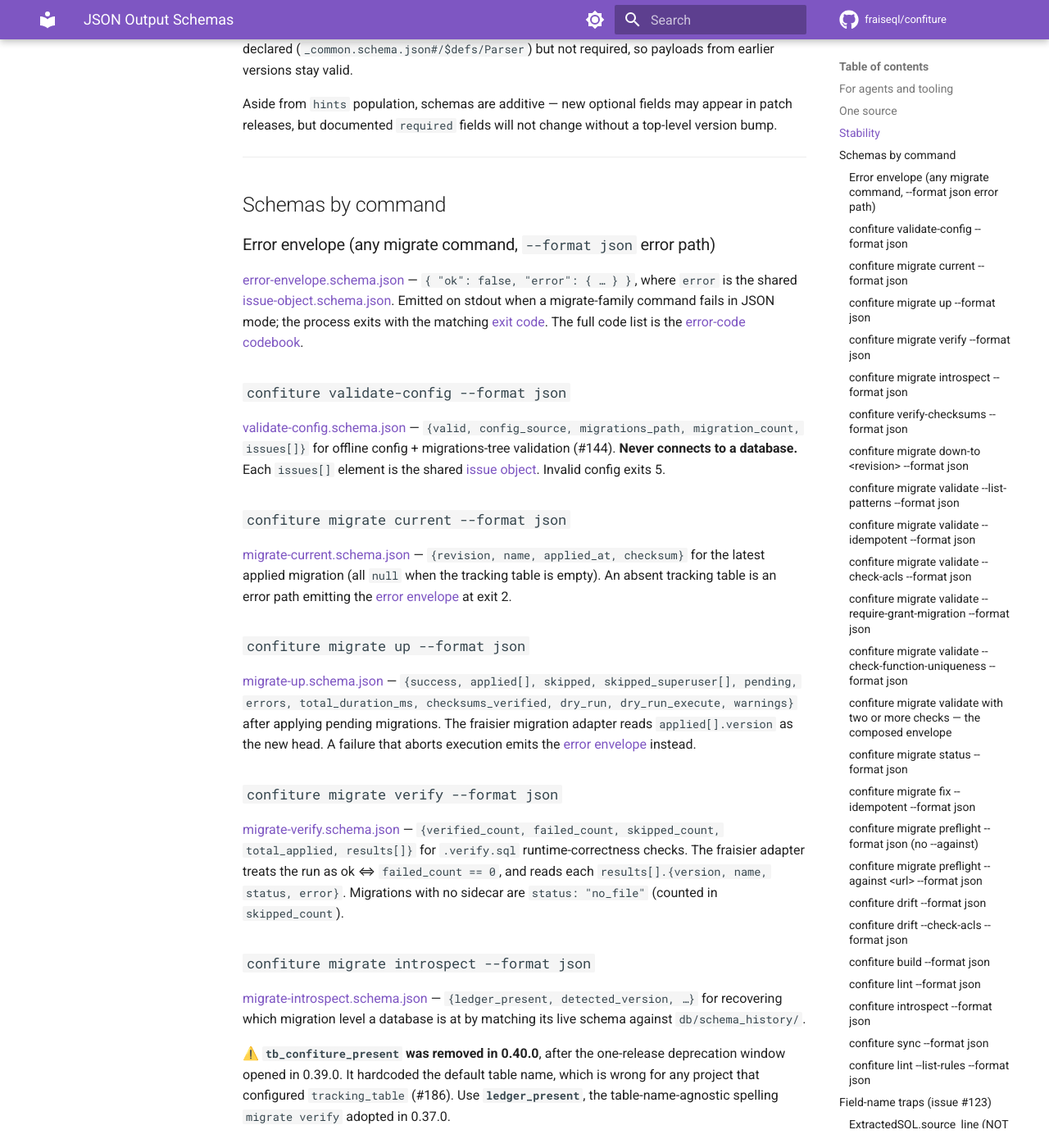
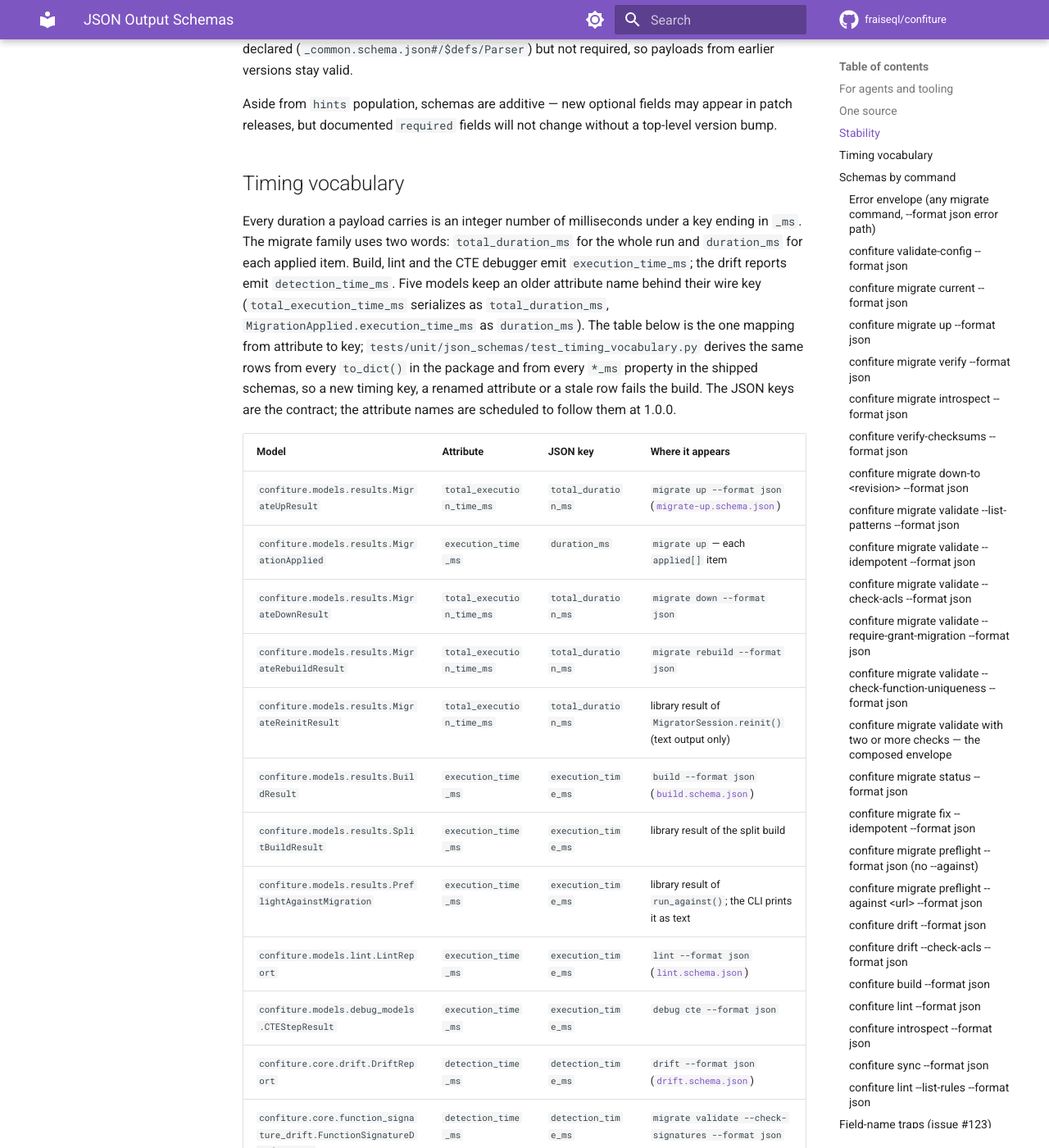
Before and after one commit to fraiseql/confiture, an MkDocs documentation site: the page built from docs/reference/json-schemas.md, in a window 1280 px wide and 1400 px high, scrolled down 1371 px. Shown: the whole window at 82% size. Built offline with MkDocs 1.6.1 and Material for MkDocs 9.7.7, drawn with Linux system fonts in a browser that asks for light colours; comment, search, counter and statistics services are not loaded; the version menu is left out; some of the changed text lies outside the part shown.

Commit message:
docs(schemas): one table maps every timing attribute to its JSON key, held by a test
[Phase 06, Cycle 6: CLEANUP]

## Changes
- `docs/reference/json-schemas.md` gains a "Timing vocabulary" section: the
  migrate family's `total_duration_ms` / `duration_ms`, the `execution_time_ms`
  of build, lint and the CTE debugger, the drift reports' `detection_time_ms`,
  and the five models whose attribute name differs from the key they emit —
  17 rows of model, attribute, key and where it appears
- `tests/unit/json_schemas/test_timing_vocabulary.py` derives the same rows
  from every `to_dict()` under `python/confiture` and from every `*_ms`
  property in the shipped schemas, so a new timing key, a renamed attribute or
  a stale row fails the build
- The attribute rename itself is deferred to the 1.0.0 freeze: the wire keys
  are the contract consumers read, and the rename is a library-API break

## Verification
✅ tests/unit/json_schemas tests/unit/docs: 128 passed
✅ ruff check / ruff format --check clean

Co-Authored-By: Claude Fable 5.1 <noreply@anthropic.com>
Claude-Session: https://claude.ai/code/session_016R3jK5NAEwxwjL1ccAqE9L

```diff
--- a/docs/reference/json-schemas.md
+++ b/docs/reference/json-schemas.md
@@ -61,6 +61,41 @@ but not required, so payloads from earlier versions stay valid.
 Aside from `hints` population, schemas are additive — new optional fields
 may appear in patch releases, but documented `required` fields will not
 change without a top-level version bump.
+
+## Timing vocabulary
+
+Every duration a payload carries is an integer number of milliseconds under a
+key ending in `_ms`. The migrate family uses two words: `total_duration_ms` for
+the whole run and `duration_ms` for each applied item. Build, lint and the CTE
+debugger emit `execution_time_ms`; the drift reports emit `detection_time_ms`.
+Five models keep an older attribute name behind their wire key
+(`total_execution_time_ms` serializes as `total_duration_ms`,
+`MigrationApplied.execution_time_ms` as `duration_ms`). The table below is the
+one mapping from attribute to key; `tests/unit/json_schemas/test_timing_vocabulary.py`
+derives the same rows from every `to_dict()` in the package and from every
+`*_ms` property in the shipped schemas, so a new timing key, a renamed
+attribute or a stale row fails the build. The JSON keys are the contract; the
+attribute names are scheduled to follow them at 1.0.0.
+
+| Model | Attribute | JSON key | Where it appears |
+|---|---|---|---|
+| `confiture.models.results.MigrateUpResult` | `total_execution_time_ms` | `total_duration_ms` | `migrate up --format json` ([`migrate-up.schema.json`](json-schemas/migrate-up.schema.json)) |
+| `confiture.models.results.MigrationApplied` | `execution_time_ms` | `duration_ms` | `migrate up` — each `applied[]` item |
+| `confiture.models.results.MigrateDownResult` | `total_execution_time_ms` | `total_duration_ms` | `migrate down --format json` |
+| `confiture.models.results.MigrateRebuildResult` | `total_execution_time_ms` | `total_duration_ms` | `migrate rebuild --format json` |
+| `confiture.models.results.MigrateReinitResult` | `total_execution_time_ms` | `total_duration_ms` | library result of `MigratorSession.reinit()` (text output only) |
+| `confiture.models.results.BuildResult` | `execution_time_ms` | `execution_time_ms` | `build --format json` ([`build.schema.json`](json-schemas/build.schema.json)) |
+| `confiture.models.results.SplitBuildResult` | `execution_time_ms` | `execution_time_ms` | library result of the split build |
+| `confiture.models.results.PreflightAgainstMigration` | `execution_time_ms` | `execution_time_ms` | library result of `run_against()`; the CLI prints it as text |
+| `confiture.models.lint.LintReport` | `execution_time_ms` | `execution_time_ms` | `lint --format json` ([`lint.schema.json`](json-schemas/lint.schema.json)) |
+| `confiture.models.debug_models.CTEStepResult` | `execution_time_ms` | `execution_time_ms` | `debug cte --format json` |
+| `confiture.core.drift.DriftReport` | `detection_time_ms` | `detection_time_ms` | `drift --format json` ([`drift.schema.json`](json-schemas/drift.schema.json)) |
+| `confiture.core.function_signature_drift.FunctionSignatureDriftReport` | `detection_time_ms` | `detection_time_ms` | `migrate validate --check-signatures --format json` |
+| `confiture.core.function_body_drift.FunctionBodyDriftReport` | `detection_time_ms` | `detection_time_ms` | `migrate validate --check-body` (`body_drift`) |
+| `confiture.core.view_body_drift.ViewBodyDriftReport` | `detection_time_ms` | `detection_time_ms` | `migrate validate --check-body-views` (`view_body_drift`) |
+| `confiture.core.schema_analyzer.ValidationResult` | `validation_time_ms` | `validation_time_ms` | library result of `SchemaAnalyzer.validate()` |
+| `confiture.core.rollback_generator.RollbackTestResult` | `duration_ms` | `duration_ms` | library only (rollback generator) |
+| `confiture.integrations.pggit.coordination.models.Intent` | `estimated_duration_ms` | `estimated_duration_ms` | `coordinate` subcommands (`intent`, `intents[]`) |
 
 ---
 
```
Also changed, not shown: 1 other file.
